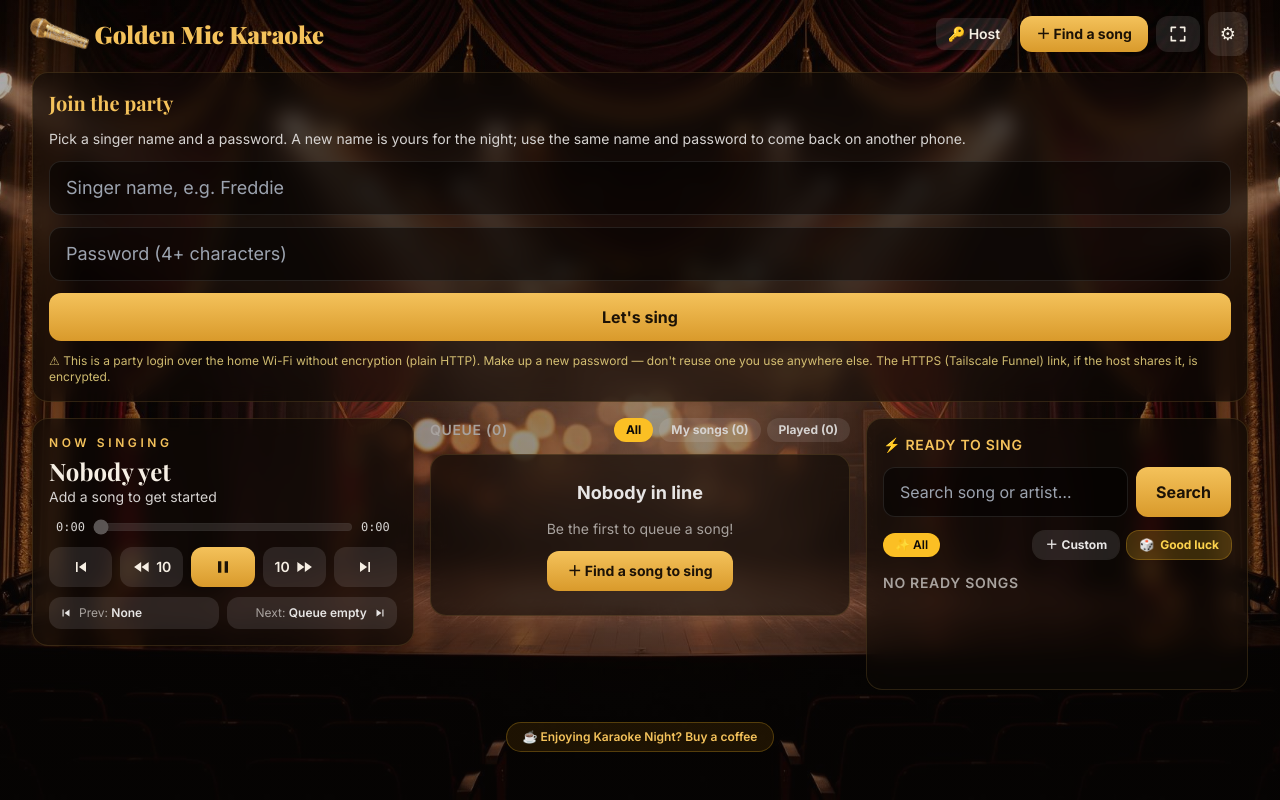
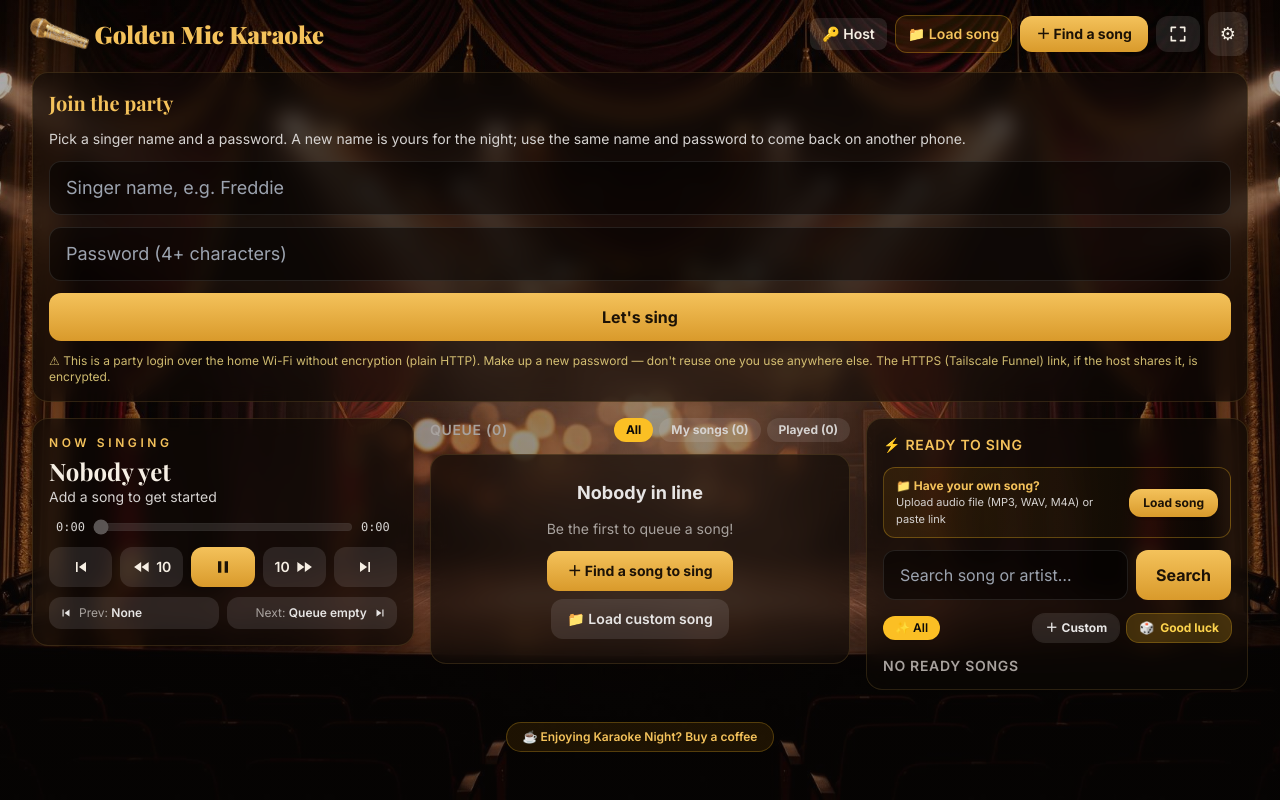
Before and after one commit to abels-lab/KaraokeFuture, a plain HTML site: page ai_karaoke/static/remote.html in a window 1280 px wide. Drawn offline with nearby package versions, Linux system fonts and the light colour scheme; no server answers.

Commit message:
Enable custom song loading on remote and in the stage add-song modal

```diff
--- a/ai_karaoke/static/guest/app.js
+++ b/ai_karaoke/static/guest/app.js
@@ -36,6 +36,7 @@ const GuestApp = (() => {
 
   const actions = {
     search: openSearch,
+    custom: () => { if (!Popup.depth) CustomSongModal.open({ onQueued: (entry) => GuestPrefs.applyTo(entry) }); },
     settings: () => { if (!Popup.depth) GuestSettings.open(); },
     lyrics: () => openNowLyrics(),
     copilot: () => GuestCopilot.open(),   // the ✨ button (guest/copilot.js)
--- a/ai_karaoke/static/host/markup-right.js
+++ b/ai_karaoke/static/host/markup-right.js
@@ -69,6 +69,7 @@ document.getElementById("col-right").innerHTML = `
           <span id="all-count" class="rounded-full bg-white/10 px-1.5 py-0.2 text-[10px] font-mono font-bold">0</span>
         </button>
       </div>
+      <button id="queue-custom" type="button" data-act="custom" class="tap-square shrink-0 grid h-9 w-9 place-items-center rounded-xl bg-white/10 text-stone-200 hover:bg-white/20 transition" title="Load custom audio or link">📁</button>
       <button id="queue-add" type="button" data-act="add" class="tap-square btn-gold grid h-9 w-9 shrink-0 place-items-center rounded-xl text-lg leading-none" title="Add a song (A or /)">＋</button>
     </div>
 
--- a/ai_karaoke/static/host/markup-shell.js
+++ b/ai_karaoke/static/host/markup-shell.js
@@ -12,6 +12,7 @@ document.getElementById("host-header").innerHTML = `
     <button type="button" data-go="library" class="host-nav rounded-lg px-3 py-1.5" title="Song library (B)">📚 Library</button>
   </nav>
   <div class="min-w-0 flex-1"></div>
+  <button type="button" data-act="custom" class="shrink-0 rounded-xl bg-amber-500/10 border border-amber-400/30 px-3 py-1.5 text-sm font-semibold text-gold hover:bg-amber-500/20" title="Upload audio file or link">📁 Load song</button>
   <button type="button" data-act="add" class="btn-gold shrink-0 rounded-xl px-3 py-1.5 text-sm" title="Add a song to the queue (A or /)">＋ Add song</button>
   <button type="button" data-go="copilot" class="only-tablet shrink-0 rounded-xl bg-white/10 px-3 py-1.5 text-sm font-semibold hover:bg-white/20" title="DJ Co-Pilot (Ctrl+J)">✨ Co-Pilot</button>
   <button type="button" data-act="settings" class="shrink-0 rounded-xl bg-white/10 px-3 py-1.5 text-sm font-semibold hover:bg-white/20" title="Settings (,)">⚙️<span class="hide-tablet"> Settings</span></button>
--- a/ai_karaoke/static/host/views.js
+++ b/ai_karaoke/static/host/views.js
@@ -49,7 +49,7 @@ const HostViews = (() => {
     return moreBox;
   }
 
-  const ACTIONS = { add: openAdd, settings: openSettings, more: openMore, mode: () => HostMode.openSwitch() };
+  const ACTIONS = { add: openAdd, custom: () => CustomSongModal.open({ onQueued: () => { if (libraryPanel) libraryPanel.refreshSoon(); }, onSaved: () => { if (libraryPanel) libraryPanel.refreshSoon(); } }), settings: openSettings, more: openMore, mode: () => HostMode.openSwitch() };
   document.addEventListener("click", (e) => {
     const target = e.target.closest("[data-go], [data-act]");
     if (!target) return;
--- a/ai_karaoke/static/remote.html
+++ b/ai_karaoke/static/remote.html
@@ -26,6 +26,7 @@
     <header id="header" class="flex items-center gap-2">
       <img src="/static/img/microphone.png" alt="" class="mic-glow h-10 w-auto -rotate-12">
       <h1 class="font-display min-w-0 flex-1 truncate text-2xl font-black text-gold" data-title>Golden Mic Karaoke</h1>
+      <button type="button" data-open="custom" class="hide-phone tap rounded-xl bg-amber-500/10 border border-amber-400/30 px-3 py-2 text-sm font-semibold text-gold hover:bg-amber-500/20" title="Upload audio file or link">📁 Load song</button>
       <button type="button" data-open="search" class="hide-phone btn-gold tap rounded-xl px-4 py-2 text-sm">＋ Find a song</button>
       <button id="btn-remote-playlists" type="button" data-open="playlists" class="hidden tap rounded-xl bg-white/10 px-3 py-2 text-sm font-semibold text-amber-300 hover:bg-white/20" title="Auto-DJ playlists (host)" aria-label="Auto-DJ playlists">📻<span class="hide-phone"> Playlists</span></button>
       <button id="btn-fullscreen" type="button" class="hide-phone tap tap-square flex items-center justify-center rounded-xl bg-white/10 px-3 py-2 hover:bg-white/20" title="Fullscreen" aria-label="Fullscreen" aria-pressed="false"></button>
@@ -71,7 +72,10 @@
           </div>
           <p id="transport-note" class="mt-3 hidden text-xs text-stone-400">Only the singer and the host can pause or skip this song.</p>
         </section>
-        <button type="button" data-open="search" class="only-phone btn-gold tap w-full rounded-xl py-3 text-base">＋ Find a song to sing</button>
+        <div class="space-y-2 only-phone">
+          <button type="button" data-open="search" class="btn-gold tap w-full rounded-xl py-3 text-base">＋ Find a song to sing</button>
+          <button type="button" data-open="custom" class="tap w-full rounded-xl bg-white/10 border border-white/10 py-2.5 text-sm font-semibold text-stone-200 hover:bg-white/15">📁 Load custom song (file or link)</button>
+        </div>
       </div>
 
       <!-- Queue: up next, with the my-songs filter and per-song controls (my-queue.js), then the Auto-DJ playlist -->
@@ -88,7 +92,10 @@
         <div id="queue-empty" class="panel space-y-3 p-6 text-center">
           <p id="empty-title" class="text-lg font-bold text-stone-200">Nobody in line</p>
           <p id="empty-sub" class="text-sm text-stone-400">Be the first to queue a song!</p>
-          <button type="button" data-open="search" class="btn-gold tap rounded-xl px-5 py-2.5 text-sm font-bold">＋ Find a song to sing</button>
+          <div class="flex flex-wrap justify-center gap-2">
+            <button type="button" data-open="search" class="btn-gold tap rounded-xl px-5 py-2.5 text-sm font-bold">＋ Find a song to sing</button>
+            <button type="button" data-open="custom" class="tap rounded-xl bg-white/10 px-4 py-2.5 text-sm font-semibold text-stone-200 hover:bg-white/20">📁 Load custom song</button>
+          </div>
         </div>
         <!-- Auto-DJ playlist queue below the singer queue (ui/autodj-box.js via my-queue.js) -->
         <div id="autodj-mount"></div>
--- a/ai_karaoke/static/ui/search-panel.js
+++ b/ai_karaoke/static/ui/search-panel.js
@@ -13,6 +13,17 @@ function createSearchPanel({ onAdded = null, singerName = null, getState = null,
     <label data-k="singer-box" class="block hidden"><span class="text-xs font-semibold text-stone-400">Singer name for songs you add (host only)</span>
       <input data-k="singer" maxlength="32" placeholder="e.g. Freddie" class="mt-1 w-full rounded-xl border border-white/10 bg-black/50 px-4 py-2 outline-none focus:border-amber-400">
     </label>
+    <!-- Load Custom Song Banner -->
+    <div class="flex items-center justify-between rounded-xl border border-amber-400/30 bg-gradient-to-r from-amber-500/10 via-amber-400/5 to-transparent p-2.5 px-3">
+      <div class="min-w-0 flex-1 pr-2">
+        <p class="text-xs font-bold text-gold">📁 Have your own song?</p>
+        <p class="text-[11px] text-stone-300">Upload audio file (MP3, WAV, M4A) or paste link</p>
+      </div>
+      <button data-k="load-custom-btn" type="button" class="btn-gold shrink-0 rounded-xl px-3.5 py-1.5 text-xs font-bold shadow hover:brightness-110 active:scale-95">
+        Load song
+      </button>
+    </div>
+
     <form data-k="form" class="flex gap-2">
       <input data-k="query" type="search" maxlength="120" placeholder="Search song or artist…" enterkeyhint="search"
              class="min-w-0 flex-1 rounded-xl border border-white/10 bg-black/50 px-4 py-3 outline-none focus:border-amber-400">
@@ -118,12 +129,16 @@ function createSearchPanel({ onAdded = null, singerName = null, getState = null,
     toast(`🎲 Picked: ${ReadySongs.name(song)}`);
   };
 
-  part("custom").onclick = () => {
+  const openCustom = () => {
     CustomSongModal.open({
-      onQueued: onAdded,
+      onQueued: (entry) => {
+        onAdded?.(entry);
+      },
       singerName: part("singer")?.value.trim() || Auth.me?.guest?.name || "",
     });
   };
+  part("load-custom-btn").onclick = openCustom;
+  part("custom").onclick = openCustom;
 
   // Guests sing as their login (the server ignores the name for them); the host names anyone
   async function add(r, btn) {
```
